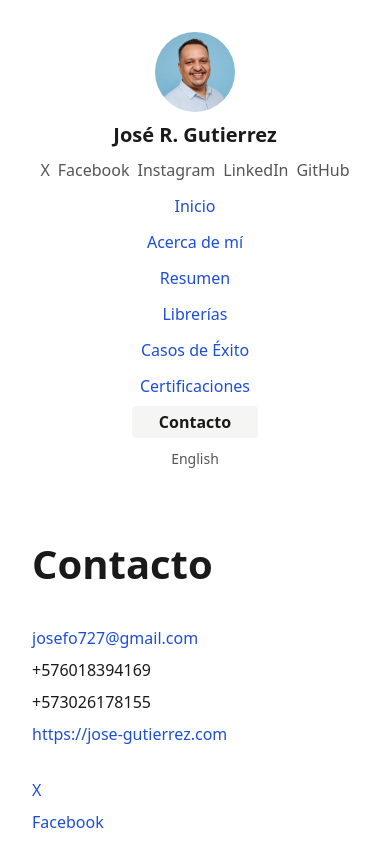
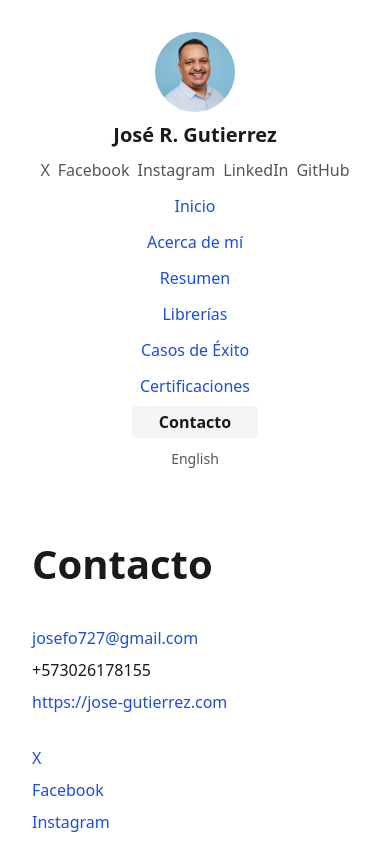
Before and after one commit to josefo727/my-portfolio, a Nuxt app: page /contact in a window 390 px wide. Shown: the top 844 px of the page. Built offline with nearby package versions, Linux system fonts and the light colour scheme.

Commit message:
fix: green — remove the discontinued landline, keep the single mobile number
Co-Authored-By: Claude Sonnet 5 <noreply@anthropic.com>
Claude-Session: https://claude.ai/code/session_015axhf9SxADcsyjYyoTTx63

```diff
--- a/components/contact/ContactInfo.vue
+++ b/components/contact/ContactInfo.vue
@@ -3,7 +3,6 @@
     <h1>{{ t('contact.heading') }}</h1>
     <ul>
       <li><a :href="`mailto:${contact.email}`">{{ contact.email }}</a></li>
-      <li>{{ contact.phone }}</li>
       <li>{{ contact.mobil }}</li>
       <li><a :href="contact.web_site" target="_blank" rel="noopener">{{ contact.web_site }}</a></li>
     </ul>
--- a/data/contact.ts
+++ b/data/contact.ts
@@ -6,7 +6,6 @@ export interface Contact {
   github: string
   linkedin: string
   instagram: string
-  phone: string
   mobil: string
 }
 
@@ -18,7 +17,6 @@ const contact: Contact = {
   github: 'https://github.com/josefo727',
   linkedin: 'https://www.linkedin.com/in/jose-gutierrez-5a2293128/',
   instagram: 'https://www.instagram.com/josefo1981/',
-  phone: '+576018394169',
   mobil: '+573026178155',
 }
 
```
